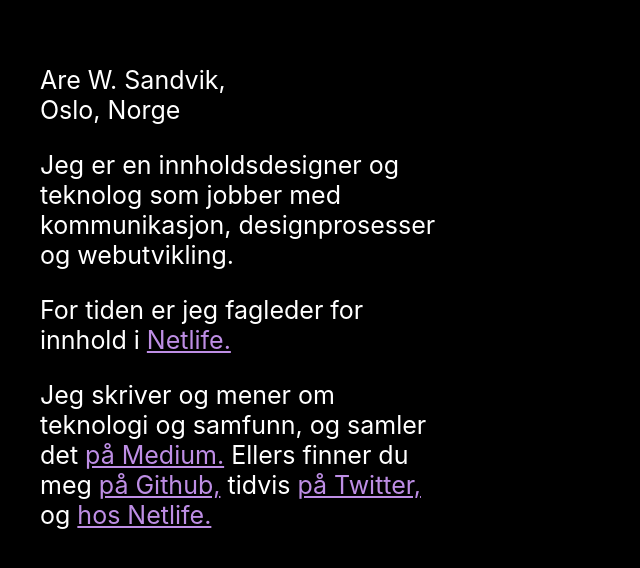
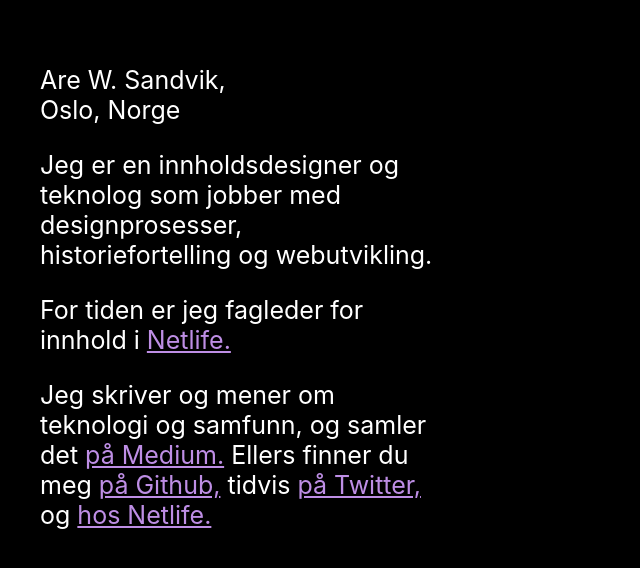
Before and after one commit to arews/portfolio, a React (Create React App) app in the folder web/: page / in a window 1280 px wide. Shown: the top 568 px of the page, without its empty margins (0-640 px from the left). Built offline with nearby package versions, Linux system fonts and the light colour scheme.

Commit message:
rename es5-ext/#/ to prevent build bug in Netlify

```diff
--- a/web/src/App.js
+++ b/web/src/App.js
@@ -7,7 +7,7 @@ function App() {
         <div>
         <p className="name">Are W. Sandvik,<br/>Oslo, Norge</p>
         <p>
-          Jeg er en innholdsdesigner og teknolog som jobber med kommunikasjon, designprosesser og webutvikling.
+          Jeg er en innholdsdesigner og teknolog som jobber med designprosesser, historiefortelling og webutvikling.
         </p>
         <p>
           For tiden er jeg fagleder for innhold i         <a
```
Also changed, not shown: 1 other file (tests, documents, lock files or other folders).
